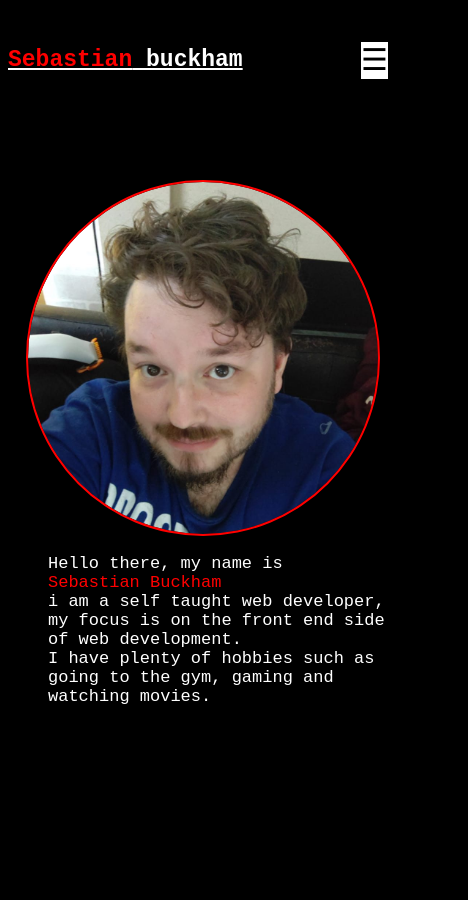
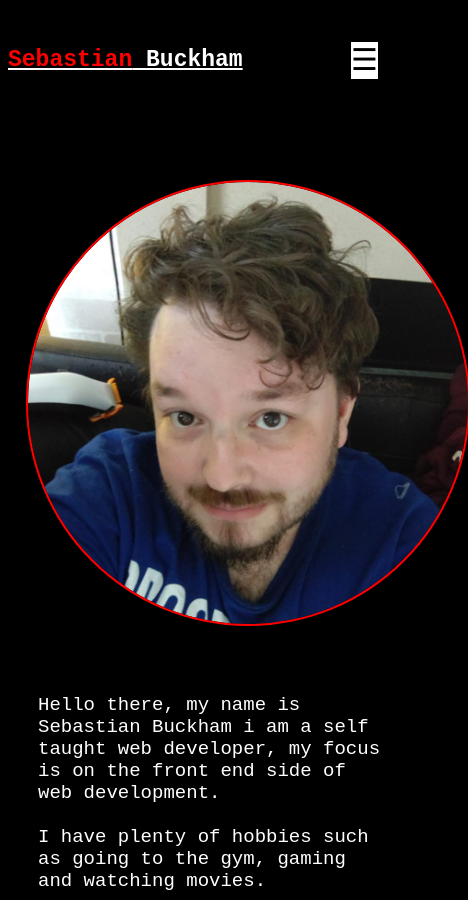
Before and after one commit to SebBuckham/Seb-Buckham, a plain HTML site: page index.html in a window 390 px wide. Shown: the whole page, 468 px wide, since content can reach past the window. Before the commit the page ends 844 px from the top, so only its background shows below. Drawn offline with Linux system fonts and the light colour scheme.

Commit message:
updates to mobile view

```diff
--- a/index.html
+++ b/index.html
@@ -12,7 +12,7 @@
       <nav>
         <div class="brand">
           <a href="#"
-            ><h1><span class="red">Sebastian</span> buckham</h1></a
+            ><h1><span class="red">Sebastian</span> Buckham</h1></a
           >
         </div>
 
@@ -37,14 +37,14 @@
       </div>
       <div class="about">
         <p>
-          Hello there, my name is <span class="red">Sebastian Buckham</span> i
-          am a self taught web developer, my focus is on the front end side of
-          web development.<br />I have plenty of hobbies such as going to the
-          gym, gaming and
+          Hello there, my name is Sebastian Buckham i am a self taught web
+          developer, my focus is on the front end side of web development.<br />
           <br />
-          watching movies.
+          I have plenty of hobbies such as going to the gym, gaming and watching
+          movies.
         </p>
       </div>
     </section>
+    <section class="work"></section>
   </body>
 </html>
--- a/main.css
+++ b/main.css
@@ -61,12 +61,18 @@ nav {
   font-size: 30px;
 }
 
+work {
+  margin-top: 20px;
+  background-color: white;
+  height: 500px;
+}
+
 label {
   color: white;
   cursor: pointer;
   display: flex;
   flex-direction: column;
-  margin-right: 10px;
+  margin-right: 20px;
   font-size: 30px;
   float: right;
   position: relative;
@@ -120,21 +126,22 @@ input {
     flex-direction: column;
   }
   .picture img {
-    width: 350px;
+    width: 440px;
     display: flex;
     justify-content: center;
     position: relative;
-    margin-bottom: 0;
+    margin-bottom: 50px;
     left: 20px;
   }
   .about p {
     display: flex;
     justify-content: center;
     flex-direction: column;
-    font-size: 17px;
+    font-size: 19px;
     position: relative;
-    left: 40px;
+    left: 30px;
     margin-bottom: 20px;
     top: 20px;
+    width: 90%;
   }
 }
```
Also changed, not shown: work.html (+3 -0 lines).
